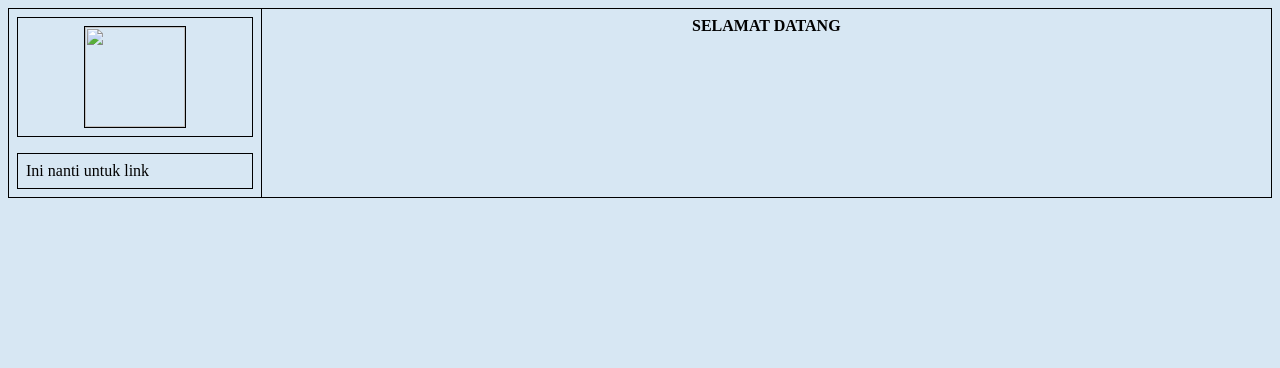
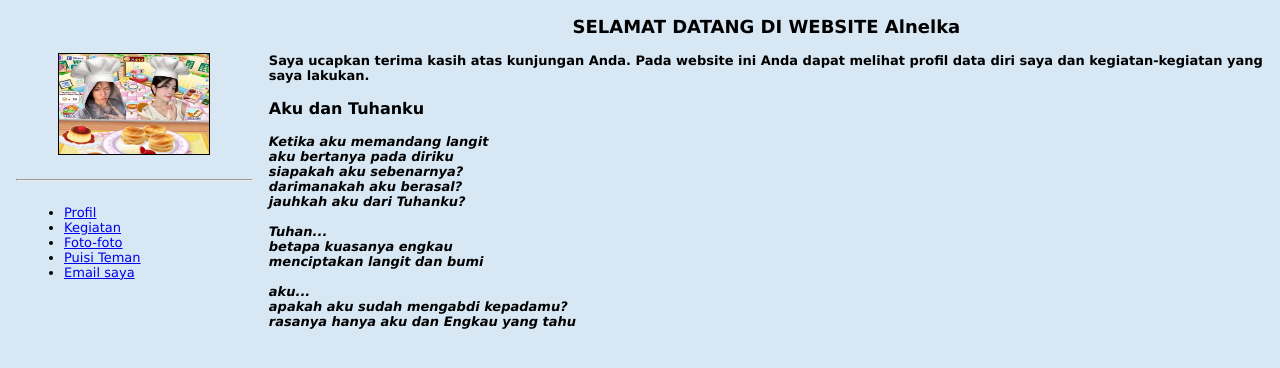
Before and after one commit to AlnelkaParisha/Pemrograman-web-dasar, a plain HTML site: page index.html in a window 1280 px wide. Drawn offline with Linux system fonts and the light colour scheme.

Commit message:
Update semua file website

```diff
--- a/index.html
+++ b/index.html
@@ -3,33 +3,62 @@
         <title>Alnelka Website</title>
     </head>
     <body bgcolor="#D7E7F3">
-        <table border="1" style="border-collapse:collapse" width="100%"
+        <font face="Verdana">
+            <table border="0" style="border-collapse:collapse" width="100%"
             cellpadding="8" bordercolor="black">
             <tr>
                 <td width="20%">
                     <!-- tabel foto -->
-                 <table border="1" style="border-collapse:collapse" width="100%"
+                     <table border="0" style="border-collapse:collapse" width="100%"
                      cellpadding="8" bordercolor="black">
                      <tr>
                         <td align="center">
-                        <img border="1" height="100" width="100" src="">
+                            <img border="1" height="100" width="150" src="fotoku.jpeg">
                         </td>
                     </tr>
                 </table>
-            <p></p> <!-- memberi jarak -->
+                <p><hr></p> <!-- garis pemisah -->
                 <!-- tabel menu -->
-             <table border="1" style="border-collapse:collapse" width="100%"
+                 <table border="0" style="border-collapse:collapse" width="100%"
                  cellpadding="8" bordercolor="black">
                  <tr>
-                <td>Ini nanti untuk link</td>
+                    <td><font size="2">
+                        <ul>
+                            <li><a href="FILE PROFIL.html">Profil</a></li>
+                            <li><a href="FILE KEGIATAN.html">Kegiatan</a></li>
+                            <li><a href="FILE FOTO.html">Foto-foto</a></li>
+                            <li><a href="FILE PUISI.html">Puisi Teman</a></li>
+                            <li><a href="mailto:martinlovenelka@gmail.com">Email saya</a></li>
+                        </ul>
+                    </font></td>
                 </tr>
             </table>
         </td>
         <!-- kolom 2 tabel utama -->
          <td valign="top">
-        <p align="center"><b>SELAMAT DATANG</b></p>
+            <p align="center"><font size="4"><b>SELAMAT DATANG DI WEBSITE
+                Alnelka</font></p>
+                <p><font size="2">Saya ucapkan terima kasih atas kunjungan Anda.
+                    Pada website ini Anda dapat melihat profil data diri saya dan
+                    kegiatan-kegiatan yang saya lakukan.</font></p>
+                    <p><b>Aku dan Tuhanku</b></p>
+                    <p><font size="2"><i>
+                        Ketika aku memandang langit<br>
+                        aku bertanya pada diriku<br>
+                        siapakah aku sebenarnya?<br>
+                        darimanakah aku berasal?<br>
+                        jauhkah aku dari Tuhanku?<br><br>
+                        Tuhan...<br>
+                        betapa kuasanya engkau<br>
+                        menciptakan langit dan bumi<br><br>
+                        aku...<br>
+                        apakah aku sudah mengabdi kepadamu?<br>
+                        rasanya hanya aku dan Engkau yang tahu
+
+                    </i></font></p>
                 </td>
             </tr>
         </table>
+    </font>
 </body>
 </html>
```
Also changed, not shown: DESAIN AWAL index.html (added, +35 -0 lines), FILE FOTO.html (+1 -1 lines), FILE KEGIATAN.html (+1 -1 lines), FILE PROFIL.html (+1 -1 lines), FILE PUISI.html (+2 -2 lines). Lines whose indentation alone changed are shown as unchanged.
